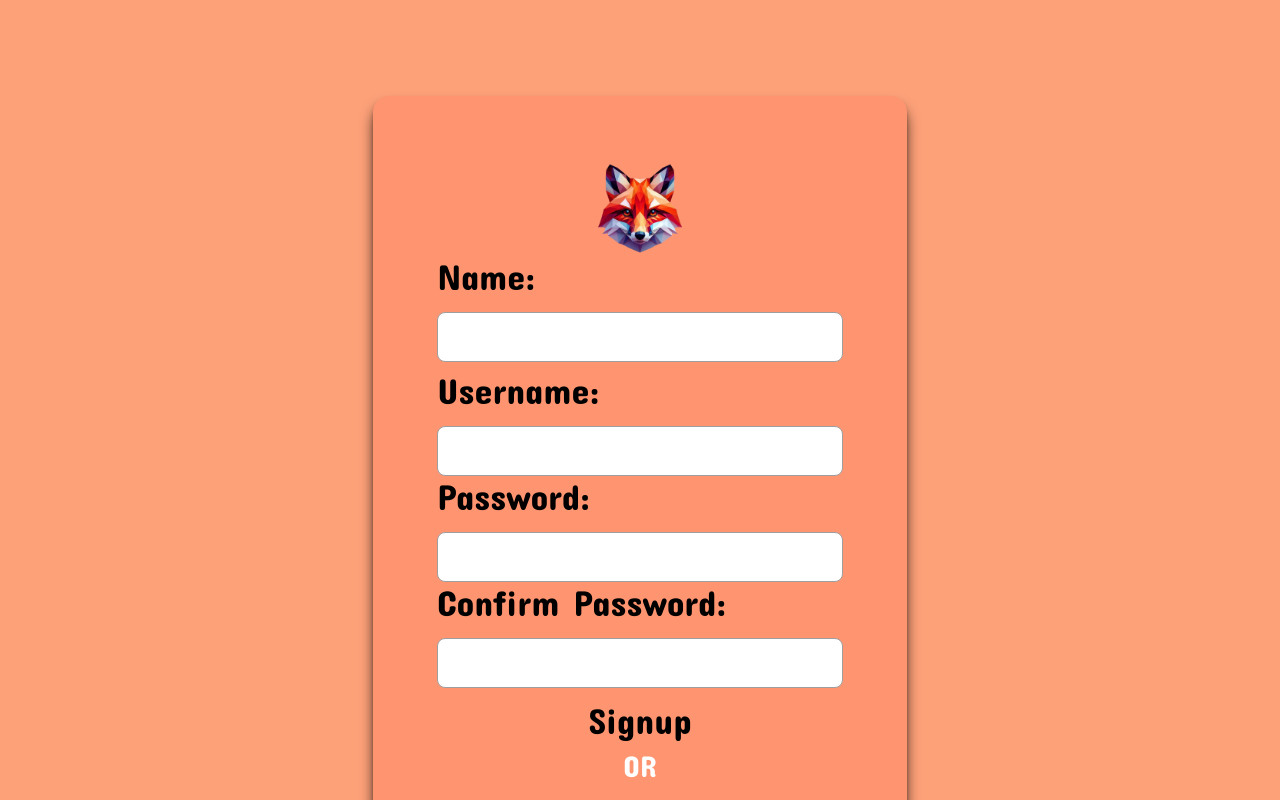
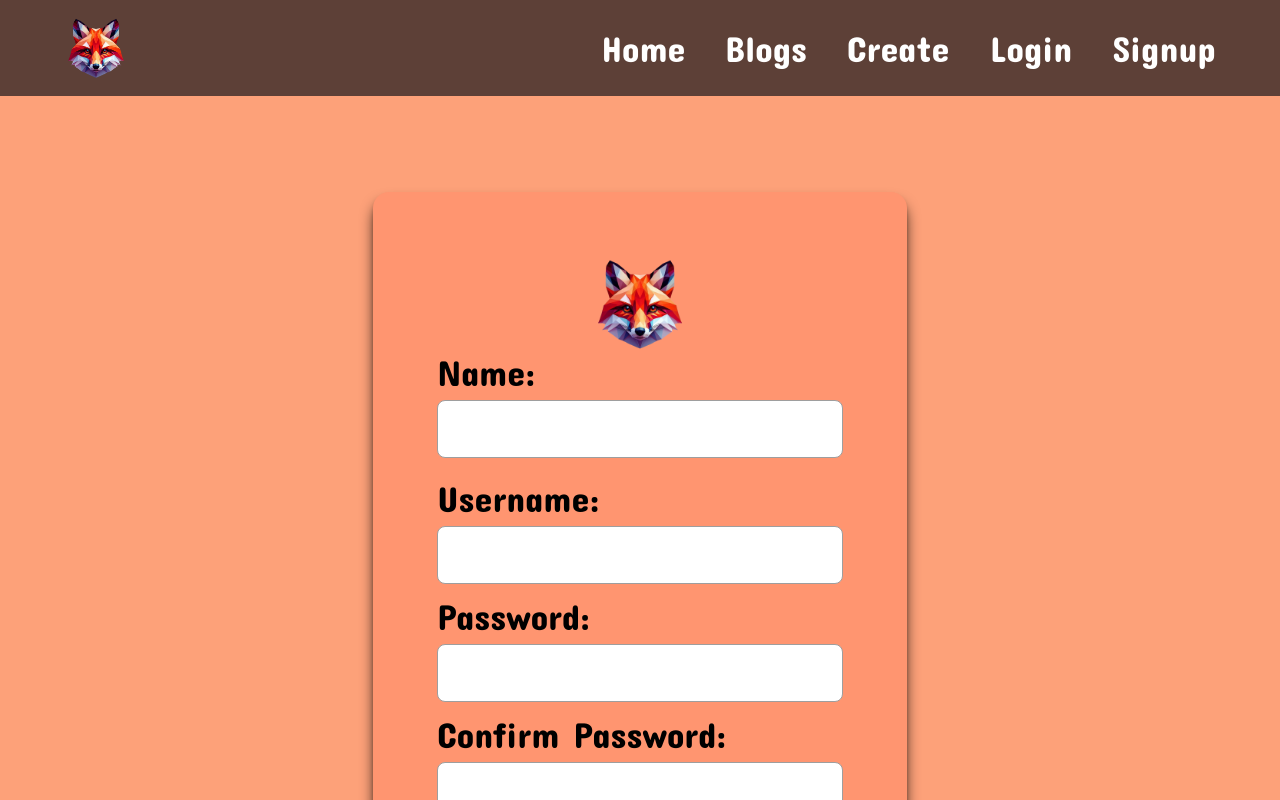
Before and after one commit to amar-nath-bhat/blog-website, a React (Vite) app in the folder client/: page /signup in a window 1280 px wide. Shown: the top 800 px of the page. Built offline with nearby package versions, Linux system fonts and the light colour scheme.

Commit message:
Update: Auth

```diff
--- a/client/src/App.jsx
+++ b/client/src/App.jsx
@@ -1,5 +1,5 @@
-// imports
 import { useState } from "react";
+import { BrowserRouter, Route, Routes } from "react-router-dom";
 
 // Pages/Components
 import Navbar from "./components/Navbar";
@@ -9,98 +9,76 @@ import Blogs from "./pages/Blogs";
 import CreateBlog from "./pages/CreateBlog";
 import Post from "./pages/Post";
 import Update from "./pages/Update";
+import Login from "./pages/Login";
 
 // Context
 import DataProvider from "./context/DataProvider";
 
-// Router
-import {
-  BrowserRouter,
-  Routes,
-  Route,
-  Navigate,
-  Outlet,
-} from "react-router-dom";
-
-const PrivateRoute = ({ isAuthenticated, ...props }) => {
-  const token = sessionStorage.getItem("accessToken");
-  return (
-    <>
-      {isAuthenticated && token ? (
-        <>
-          <Navbar />
-          <Outlet />
-        </>
-      ) : (
-        <Navigate to="/signup" />
-      )}
-    </>
-  );
-};
+// RouteComponents
+import { PublicRoute, PrivateRoute } from "./components/Route";
 
 function App() {
-  const [isAuthenticated, isUserAuthenticated] = useState(false);
+  const [isAuthenticated, setIsAuthenticated] = useState(false);
 
   return (
     <>
       <DataProvider>
         <BrowserRouter>
-          {/* <Navbar /> */}
-
+          <Navbar
+            isAuthenticated={isAuthenticated}
+            setIsAuthenticated={setIsAuthenticated}
+          />
           <Routes>
             <Route
               path="/signup"
+              element={<PublicRoute component={Signup} />}
+            />
+            <Route
+              path="/login"
               element={
-                <Signup
-                  isUserAuthenticated={isUserAuthenticated}
-                  type="signup"
+                <PublicRoute
+                  component={Login}
+                  isUserAuthenticated={setIsAuthenticated}
+                />
+              }
+            />
+            <Route path="/" element={<PublicRoute component={Home} />} />
+            <Route
+              path="/blogs"
+              element={
+                <PrivateRoute
+                  component={Blogs}
+                  isAuthenticated={isAuthenticated}
                 />
               }
             />
             <Route
-              path="/login"
+              path="/create"
               element={
-                <Signup
-                  isUserAuthenticated={isUserAuthenticated}
-                  type="login"
+                <PrivateRoute
+                  component={CreateBlog}
+                  isAuthenticated={isAuthenticated}
                 />
               }
             />
-
-            <Route
-              path="/"
-              element={<PrivateRoute isAuthenticated={isAuthenticated} />}
-            >
-              <Route path="/" element={<Home />} />
-            </Route>
-
-            <Route
-              path="/blogs"
-              element={<PrivateRoute isAuthenticated={isAuthenticated} />}
-            >
-              <Route path="/blogs" element={<Blogs />} />
-            </Route>
-
-            <Route
-              path="/create"
-              element={<PrivateRoute isAuthenticated={isAuthenticated} />}
-            >
-              <Route path="/create" element={<CreateBlog />} />
-            </Route>
-
             <Route
               path="/post/:id"
-              element={<PrivateRoute isAuthenticated={isAuthenticated} />}
-            >
-              <Route path="/post/:id" element={<Post />} />
-            </Route>
-
+              element={
+                <PrivateRoute
+                  component={Post}
+                  isAuthenticated={isAuthenticated}
+                />
+              }
+            />
             <Route
               path="/update/:id"
-              element={<PrivateRoute isAuthenticated={isAuthenticated} />}
-            >
-              <Route path="/update/:id" element={<Update />} />
-            </Route>
+              element={
+                <PrivateRoute
+                  component={Update}
+                  isAuthenticated={isAuthenticated}
+                />
+              }
+            />
           </Routes>
         </BrowserRouter>
       </DataProvider>
--- a/client/src/components/Navbar.jsx
+++ b/client/src/components/Navbar.jsx
@@ -1,70 +1,111 @@
 import React, { useState } from "react";
-import { Button } from "./Button";
+import { useNavigate, Link } from "react-router-dom";
 import { API } from "../services/api";
-const Navbar = () => {
+import { useDispatch } from "react-redux";
+import { _logout } from "../app/authSlice.js";
+
+const Navbar = ({ isAuthenticated, setIsAuthenticated }) => {
+  const navigate = useNavigate();
+  const dispatch = useDispatch();
   const [showDropDown, setShowDropDown] = useState(false);
 
   const showDropDownFunc = () => {
+    console.log(showDropDown);
     setShowDropDown(!showDropDown);
   };
 
-  const buttonBorderFunc = (e) => {
-    e.target.style.border = "1px solid white";
-    e.target.style.borderRadius = "20%";
-    e.target.style.padding = "4px";
+  const handleLogout = async () => {
+    try {
+      console.log("Logging out...");
+      await API.userLogout();
+      dispatch(_logout());
+      setIsAuthenticated(false);
+      navigate("/login");
+    } catch (error) {
+      console.error("Logout failed:", error);
+    }
   };
 
-  const buttonBorderCollapseFunc = (e) => {
-    e.target.style.border = "none";
-    e.target.style.padding = "0";
-  };
-
-  const handleLogout = async () => {
-    await API.userLogout();
-  };
-
-  const hometab = () => (
-    <>
-      <Button type={true} className="text-white" text="Home" href="/" />
-
-      <Button type={true} className="text-white" text="Blogs" href="/blogs" />
-
-      <Button type={true} className="text-white" text="Create" href="/create" />
-
-      <Button
-        type={true}
-        className="text-white"
-        text="Logout"
-        href="/signup"
-        onClicked={handleLogout}
-      />
-    </>
-  );
+  const NAV_ITEMS = [
+    { name: "Home", link: "/" },
+    { name: "Blogs", link: "/blogs" },
+    { name: "Create", link: "/create" },
+    { name: "Login", link: "/login" },
+    { name: "Signup", link: "/signup" },
+  ];
 
   return (
     <nav className="bg-color-navbar flex-col concert-one-regular py-4">
       <div className="flex justify-between items-center text-4xl md:px-16 px-8">
-        <Button type={true} href="/" className="">
+        <button onClick={() => navigate("/")}>
           <img src="logo-no-bg.png" alt="Fouxy" className="w-16 h-16" />
-        </Button>
-        <Button className="md:hidden block w-8 h-8">
-          <img
-            src="hamburger.png"
-            alt="Menu"
-            onMouseOver={buttonBorderFunc}
-            onMouseOut={buttonBorderCollapseFunc}
-            onClick={showDropDownFunc}
-            className="cursor-pointer"
-          />
-        </Button>
-        <div className="hidden md:flex justify-center md:gap-10 gap-2 h-16">
-          {hometab()}
+        </button>
+        <button
+          className="md:hidden block w-8 h-8 hover-button"
+          onClick={(e) => showDropDownFunc(e)}
+        >
+          <img src="hamburger.png" alt="Menu" className="cursor-pointer" />
+        </button>
+        <div className="hidden md:flex justify-center items-center md:gap-10 gap-2 h-16">
+          {NAV_ITEMS.slice(0, 3).map((item, index) => (
+            <Link
+              className="text-white hover-button"
+              to={item.link}
+              key={index}
+            >
+              {item.name}
+            </Link>
+          ))}
+          {!isAuthenticated ? (
+            NAV_ITEMS.slice(3, 5).map((item, index) => (
+              <Link
+                className="text-white hover-button"
+                to={item.link}
+                key={index}
+              >
+                {item.name}
+              </Link>
+            ))
+          ) : (
+            <button
+              className="text-white hover-button"
+              onClick={() => handleLogout()}
+            >
+              Logout
+            </button>
+          )}
         </div>
       </div>
 
       {showDropDown && (
         <div className="flex flex-col items-start gap-2 mx-10 text-xl">
-          {hometab()}
+          {NAV_ITEMS.slice(0, 3).map((item, index) => (
+            <Link
+              className="text-white hover-button"
+              to={item.link}
+              key={index}
+            >
+              {item.name}
+            </Link>
+          ))}
+          {!isAuthenticated ? (
+            NAV_ITEMS.slice(3, 5).map((item, index) => (
+              <Link
+                className="text-white hover-button"
+                to={item.link}
+                key={index}
+              >
+                {item.name}
+              </Link>
+            ))
+          ) : (
+            <button
+              className="text-white hover-button"
+              onClick={() => handleLogout()}
+            >
+              Logout
+            </button>
+          )}
         </div>
       )}
     </nav>
--- /dev/null
+++ b/client/src/components/Route.jsx
@@ -0,0 +1,12 @@
+import React from "react";
+import { Route, Navigate } from "react-router-dom";
+import { useSelector } from "react-redux";
+
+const PublicRoute = ({ component: Component, ...rest }) => {
+  return <Component {...rest} />;
+};
+const PrivateRoute = ({ component: Component, isAuthenticated, ...rest }) => {
+  return isAuthenticated ? <Component {...rest} /> : <Navigate to="/login" />;
+};
+
+export { PublicRoute, PrivateRoute };
--- a/client/src/index.css
+++ b/client/src/index.css
@@ -30,3 +30,8 @@
   font-weight: 400;
   font-style: normal;
 }
+
+.hover-button:hover{
+  scale: 1.1;
+  transition: all 0.3s ease-in-out;
+}
--- /dev/null
+++ b/client/src/pages/Login.jsx
@@ -0,0 +1,111 @@
+import React, { useState, useEffect, useContext } from "react";
+import { useNavigate } from "react-router-dom";
+import { API } from "../services/api.js";
+import { useDispatch } from "react-redux";
+import { _login, _logout } from "../app/authSlice.js";
+
+const loginInitialValue = {
+  username: "",
+  password: "",
+};
+
+function Login({ isUserAuthenticated }) {
+  const [login, setLogin] = useState(loginInitialValue);
+
+  const dispatch = useDispatch();
+  const navigate = useNavigate();
+
+  const onValueChange = (e) => {
+    setLogin({ ...login, [e.target.name]: e.target.value });
+  };
+
+  const loginUser = async (e) => {
+    e.preventDefault();
+    try {
+      let response = await API.userLogin(login);
+      if (response.isSuccess) {
+        sessionStorage.setItem(
+          "accessToken",
+          `Bearer ${response.data.accessToken}`
+        );
+        sessionStorage.setItem(
+          "refreshToken",
+          `Bearer ${response.data.refreshToken}`
+        );
+
+        dispatch(
+          _login({
+            username: response.data.user.username,
+            name: response.data.user.name,
+            userId: response.data.user._id,
+          })
+        );
+
+        isUserAuthenticated(true);
+        setLogin(loginInitialValue);
+        navigate("/");
+      } else {
+        dispatch(_logout());
+        isUserAuthenticated(false);
+      }
+    } catch (e) {
+      console.log(e.message);
+    }
+  };
+
+  return (
+    <div className="flex justify-center pt-24 min-h-[75vh]">
+      <div
+        className="rounded-2xl shadow-lg shadow-black border-black md:p-16 p-6 concert-one-regular flex flex-col items-center justify-start md:text-4xl text-xl w-fit h-full"
+        style={{ backgroundColor: "#ff9570" }}
+      >
+        <img
+          src="logo-no-bg.png"
+          alt="Fouxy"
+          className="w-16 h-16 md:w-24 md:h-24 hover-button"
+        />
+        <form className="flex flex-col justify-center gap-3">
+          <div className="flex flex-col gap-2">
+            <label htmlFor="username" className="mt-2">
+              Username:
+            </label>
+            <input
+              type="text"
+              id="username"
+              name="username"
+              value={login.username}
+              onChange={(e) => onValueChange(e)}
+              className="rounded-lg p-2 border border-solid border-gray-500  "
+            />
+          </div>
+
+          <div className="flex flex-col gap-2">
+            <label htmlFor="password">Password:</label>
+            <input
+              type="password"
+              id="password"
+              name="password"
+              value={login.password}
+              onChange={(e) => onValueChange(e)}
+              className="rounded-lg p-2 border border-solid border-gray-500"
+            />
+          </div>
+          <div className="flex flex-col items-center justify-center mt-3 gap-2">
+            <button className="hover-button" onClick={(e) => loginUser(e)}>
+              Login
+            </button>
+            <span className="text-xl md:text-3xl text-white">OR</span>
+            <button
+              className="hover-button"
+              onClick={() => navigate("/signup")}
+            >
+              Don't have an account?
+            </button>
+          </div>
+        </form>
+      </div>
+    </div>
+  );
+}
+
+export default Login;
--- a/client/src/pages/Signup.jsx
+++ b/client/src/pages/Signup.jsx
@@ -1,10 +1,6 @@
 import React, { useState, useEffect, useContext } from "react";
 import { useNavigate } from "react-router-dom";
 import { API } from "../services/api.js";
-import { DataContext } from "../context/DataProvider.jsx";
-import { Button } from "../components/Button.jsx";
-import { useDispatch, useSelector } from "react-redux";
-import { _login, _logout } from "../app/authSlice.js";
 
 const signupInitialValue = {
   name: "",
@@ -12,42 +8,14 @@ const signupInitialValue = {
   password: "",
   confirm_password: "",
 };
-const loginInitialValue = {
-  username: "",
-  password: "",
-};
 
-function Signup({ isUserAuthenticated, type }) {
-  const [accState, setAccState] = useState(type);
+function Signup() {
   const [signup, setSignup] = useState(signupInitialValue);
-  const [login, setLogin] = useState(loginInitialValue);
-  const [error, setError] = useState("");
-
-  const dispatch = useDispatch();
-  const auth = useSelector((state) => state.auth);
-
-  useEffect(() => {
-    setError(false);
-  }, [login]);
 
   const navigate = useNavigate();
-  const { setAccount } = useContext(DataContext);
-
-  const toggleAccState = (e) => {
-    // e.preventDefault();
-    if (accState === "signup") {
-      setAccState("login");
-    } else {
-      setAccState("signup");
-    }
-  };
 
   const onInputChange = (e) => {
     setSignup({ ...signup, [e.target.name]: e.target.value });
-  };
-
-  const onValueChange = (e) => {
-    setLogin({ ...login, [e.target.name]: e.target.value });
   };
 
   const signupUser = async (e) => {
@@ -57,72 +25,29 @@ function Signup({ isUserAuthenticated, type }) {
       let response = await API.userSignup(signup);
       console.log(response);
       if (response.isSuccess) {
-        setError("");
         setSignup(signupInitialValue);
-        toggleAccState(e);
         console.log(accState);
       } else {
         console.log(accState);
-        setError(response.message);
       }
     } catch (e) {
       console.log(e.message);
-
-      setError(e.message);
-    }
-  };
-
-  const loginUser = async (e) => {
-    e.preventDefault();
-    try {
-      let response = await API.userLogin(login);
-      if (response.isSuccess) {
-        setError("");
-
-        sessionStorage.setItem(
-          "accessToken",
-          `Bearer ${response.data.accessToken}`
-        );
-        sessionStorage.setItem(
-          "refreshToken",
-          `Bearer ${response.data.refreshToken}`
-        );
-
-        dispatch(
-          _login({
-            username: response.data.user.username,
-            name: response.data.user.name,
-            userId: response.data.user._id,
-          })
-        );
-
-        isUserAuthenticated(true);
-        setLogin(loginInitialValue);
-        navigate("/");
-      } else {
-        setError(response.message);
-        dispatch(_logout());
-      }
-    } catch (e) {
-      console.log(e.message);
-      setError(e.message);
     }
   };
 
   return (
-    <div className="flex justify-center pt-24">
+    <div className="flex justify-center p-24 min-h-[75vh]">
       <div
-        className="rounded-2xl shadow-lg shadow-black border-black md:p-16 p-6 concert-one-regular flex flex-col items-center justify-start md:text-4xl text-2xl w-fit h-full"
+        className="rounded-2xl shadow-lg shadow-black border-black md:p-16 p-6 concert-one-regular flex flex-col items-center justify-start md:text-4xl text-xl w-fit h-full"
         style={{ backgroundColor: "#ff9570" }}
       >
         <img
           src="logo-no-bg.png"
           alt="Fouxy"
-          className="w-16 h-16 md:w-24 md:h-24"
+          className="w-16 h-16 md:w-24 md:h-24 hover-button"
         />
-        <form className="flex flex-col justify-center">
-          {accState === "signup" ? (
-            <>
+        <form className="flex flex-col justify-center gap-3">
+          <div className="flex flex-col gap-2">
             <label htmlFor="name" className="">
               Name:
             </label>
@@ -132,10 +57,12 @@ function Signup({ isUserAuthenticated, type }) {
               name="name"
               value={signup.name}
               onChange={(e) => onInputChange(e)}
-                className="rounded-lg mt-2 md:mt-4 px-2 pb-2 border border-solid border-gray-500"
-                required={true}
+              className="rounded-lg p-2 border border-solid border-gray-500"
+              required
             />
+          </div>
 
+          <div className="flex flex-col gap-2">
             <label htmlFor="username" className="mt-2">
               Username:
             </label>
@@ -145,10 +72,12 @@ function Signup({ isUserAuthenticated, type }) {
               name="username"
               value={signup.username}
               onChange={(e) => onInputChange(e)}
-                className="rounded-lg mt-2 md:mt-4 px-2 pb-2 border border-solid border-gray-500"
-                required={true}
+              className="rounded-lg p-2 border border-solid border-gray-500"
+              required
             />
+          </div>
 
+          <div className="flex flex-col gap-2">
             <label htmlFor="password">Password:</label>
             <input
               type="password"
@@ -156,10 +85,12 @@ function Signup({ isUserAuthenticated, type }) {
               name="password"
               value={signup.password}
               onChange={(e) => onInputChange(e)}
-                className="rounded-lg mt-2 md:mt-4 px-2 pb-2 border border-solid border-gray-500"
-                required={true}
+              className="rounded-lg p-2 border border-solid border-gray-500"
+              required
             />
+          </div>
 
+          <div className="flex flex-col gap-2">
             <label htmlFor="confirm_password">Confirm Password: </label>
             <input
               type="password"
@@ -167,55 +98,21 @@ function Signup({ isUserAuthenticated, type }) {
               name="confirm_password"
               value={signup.confirm_password}
               onChange={(e) => onInputChange(e)}
-                className="rounded-lg mt-2 md:mt-4 px-2 pb-2 border border-solid border-gray-500"
-                required={true}
+              className="rounded-lg p-2 border border-solid border-gray-500"
+              required
             />
+          </div>
 
-              {error && <p className="text-red-500 text-base">{error}</p>}
           <div className="flex flex-col items-center mt-3 gap-2">
-                <Button text="Signup" onClicked={signupUser} />
+            <button className="hover-button" onClick={(e) => signupUser(e)}>
+              Signup
+            </button>
 
             <span className="text-xl md:text-3xl text-white">OR</span>
-                <Button
-                  text="Already have an account?"
-                  onClicked={toggleAccState}
-                />
+            <button className="hover-button" onClick={() => navigate("/login")}>
+              Already have an account?{" "}
+            </button>
           </div>
-            </>
-          ) : (
-            <>
-              <label htmlFor="username" className="mt-2">
-                Username:
-              </label>
-              <input
-                type="text"
-                id="username"
-                name="username"
-                value={login.username}
-                onChange={(e) => onValueChange(e)}
-                className="rounded-lg mt-2 md:mt-4 px-2 pb-2 border border-solid border-gray-500  "
-              />
-
-              <label htmlFor="password">Password:</label>
-              <input
-                type="password"
-                id="password"
-                name="password"
-                value={login.password}
-                onChange={(e) => onValueChange(e)}
-                className="rounded-lg mt-2 md:mt-4 px-2 pb-2 border border-solid border-gray-500"
-              />
-              {error && <p className="text-red-500 text-base">{error}</p>}
-              <div className="flex flex-col items-center justify-center mt-3 md:mt-5 gap-2 md:gap-5">
-                <Button text="Login" onClicked={loginUser} />
-                <span className="text-xl md:text-3xl text-white">OR</span>
-                <Button
-                  text="Don't have an account?"
-                  onClicked={toggleAccState}
-                />
-              </div>
-            </>
-          )}
         </form>
       </div>
     </div>
--- a/client/src/services/api.js
+++ b/client/src/services/api.js
@@ -5,8 +5,8 @@ import {
 } from "../constants/config.js";
 import { getType, getAccessToken } from "../utils/common-utils.js";
 
-const API_URL = "https://fouxy-blogging.vercel.app/";
-// const API_URL = "http://localhost:5000";
+// const API_URL = "https://fouxy-blogging.vercel.app/";
+const API_URL = "http://localhost:5000";
 
 const axiosInstance = axios.create({
   baseURL: API_URL,
```
Also changed, not shown: client/src/components/Button.jsx (+1 -9 lines), 1 other file (tests, documents, lock files or other folders). Lines whose indentation alone changed are shown as unchanged.
